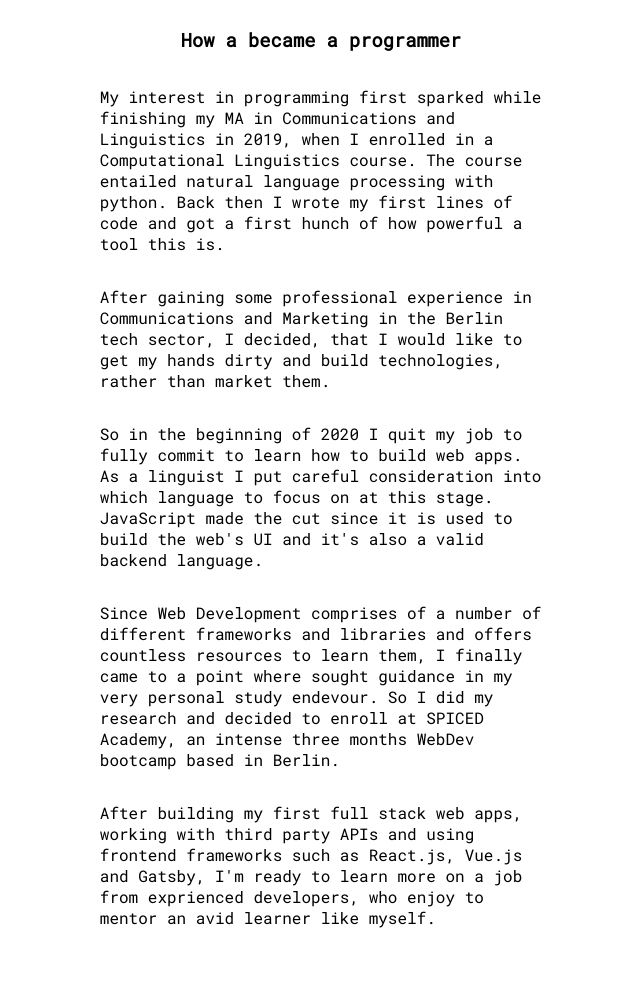
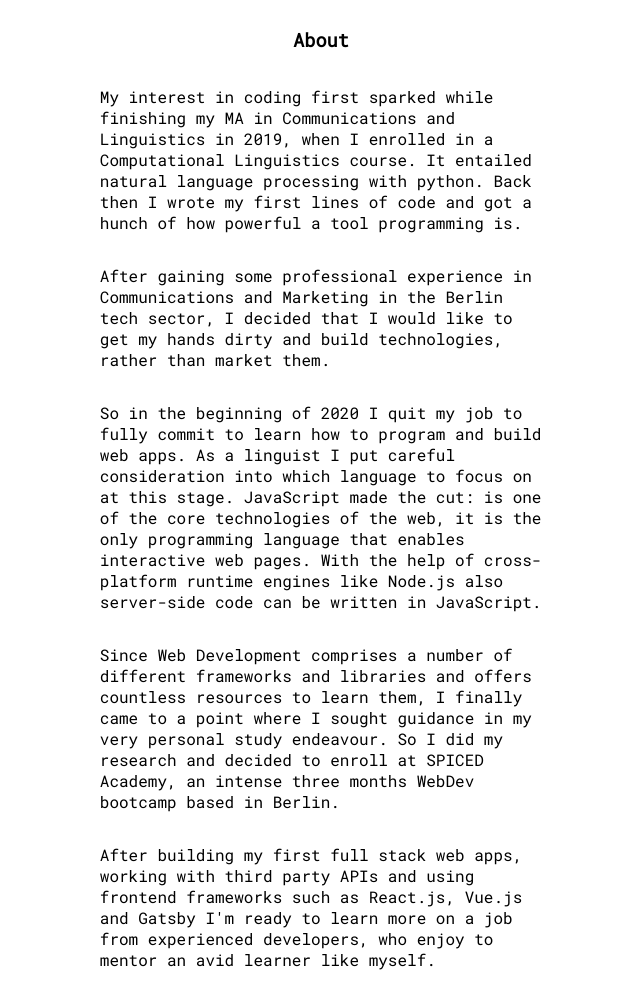
Before and after one commit to smuibrig/personal-website, a Gatsby site: page /about in a window 1280 px wide. Shown: the whole page, without its empty margins (319-959 px from the left). Before the commit the page ends 952 px from the top, so only its background shows below. Built offline with nearby package versions, Linux system fonts and the light colour scheme; Gatsby itself is replaced by a stand-in of ours.

Commit message:
Edit about me

```diff
--- a/src/pages/about.js
+++ b/src/pages/about.js
@@ -4,32 +4,45 @@ export default function About() {
     return (
         <div>
             <div className="content-wrapper">
-                <h3>How a became a programmer</h3>
+                <h3>About</h3>
                 <p className="about-section">
-                    My interest in programming first sparked while finishing my
-                    MA in Communications and Linguistics in 2019, when I
-                    enrolled in a Computational Linguistics course. The course
-                    entailed natural language processing with python. Back then
-                    I wrote my first lines of code and got a first hunch of how powerful a tool this is.
+                    My interest in coding first sparked while finishing my MA in
+                    Communications and Linguistics in 2019, when I enrolled in a
+                    Computational Linguistics course. It entailed natural
+                    language processing with python. Back then I wrote my first
+                    lines of code and got a hunch of how powerful a tool
+                    programming is.
                 </p>
                 <p className="about-section">
                     After gaining some professional experience in Communications
-                    and Marketing in the Berlin tech sector, I decided, that I
+                    and Marketing in the Berlin tech sector, I decided that I
                     would like to get my hands dirty and build technologies,
                     rather than market them.
                 </p>
                 <p className="about-section">
                     So in the beginning of 2020 I quit my job to fully commit to
-                    learn how to build web apps. As a linguist I put careful
-                    consideration into which language to focus on at this stage.
-                    JavaScript made the cut since it is used to build the web's
-                    UI and it's also a valid backend language.
+                    learn how to program and build web apps. As a linguist I put
+                    careful consideration into which language to focus on at
+                    this stage. JavaScript made the cut: is one of the core
+                    technologies of the web, it is the only programming language
+                    that enables interactive web pages. With the help of
+                    cross-platform runtime engines like Node.js also server-side
+                    code can be written in JavaScript.
                 </p>
                 <p className="about-section">
-                    Since Web Development comprises of a number of different frameworks and libraries and offers countless resources to learn them, I finally came to a point where sought guidance in my very personal study endevour. So I did my research and decided to enroll at SPICED Academy, an intense three months WebDev bootcamp based in Berlin.
+                    Since Web Development comprises a number of different
+                    frameworks and libraries and offers countless resources to
+                    learn them, I finally came to a point where I sought
+                    guidance in my very personal study endeavour. So I did my
+                    research and decided to enroll at SPICED Academy, an intense
+                    three months WebDev bootcamp based in Berlin.
                 </p>
                 <p className="about-section">
-                    After building my first full stack web apps, working with third party APIs and using frontend frameworks such as React.js, Vue.js and Gatsby, I'm ready to learn more on a job from exprienced developers, who enjoy to mentor an avid learner like myself.
+                    After building my first full stack web apps, working with
+                    third party APIs and using frontend frameworks such as
+                    React.js, Vue.js and Gatsby I'm ready to learn more on a job
+                    from experienced developers, who enjoy to mentor an avid
+                    learner like myself.
                 </p>
             </div>
         </div>
```
